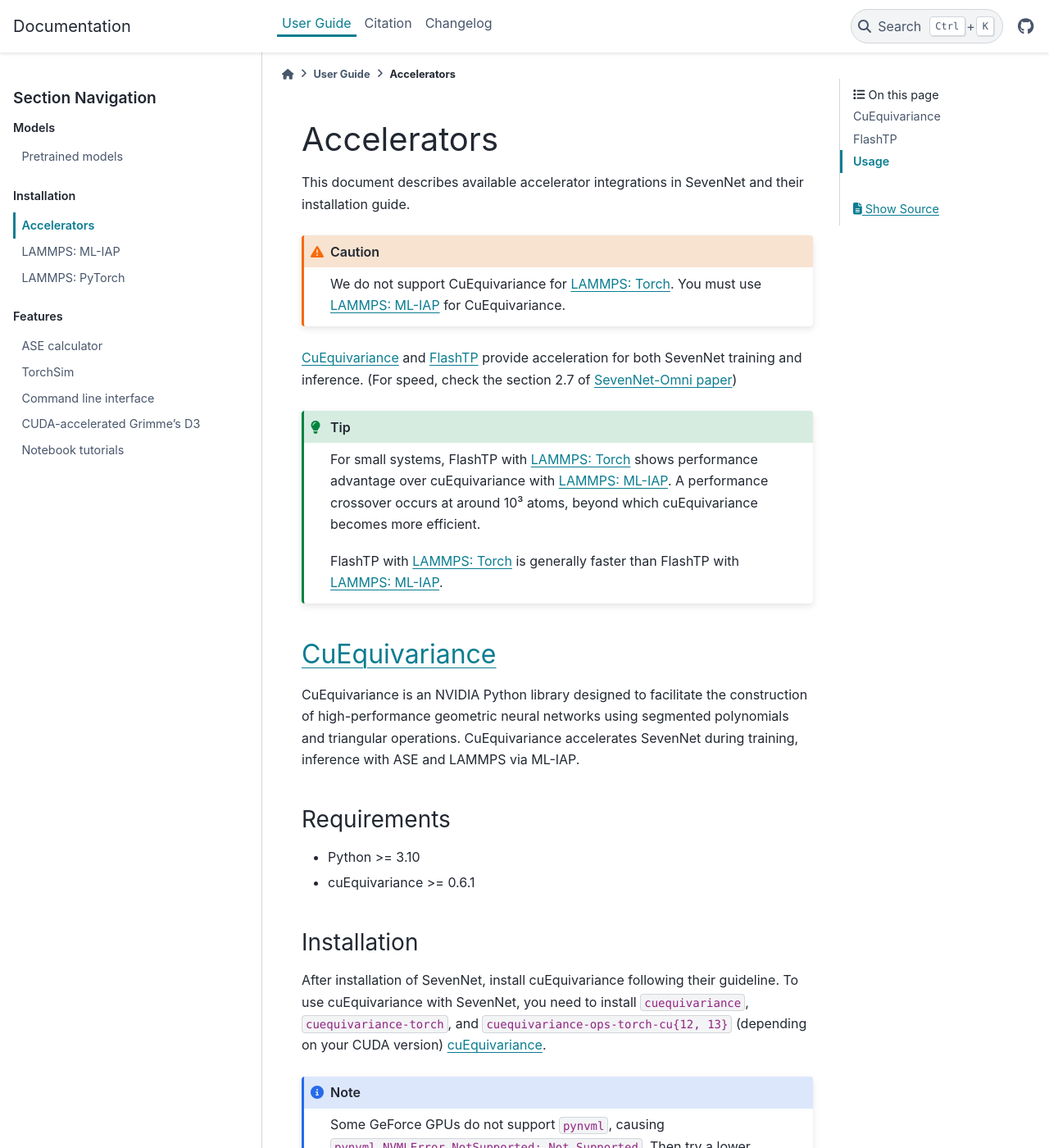
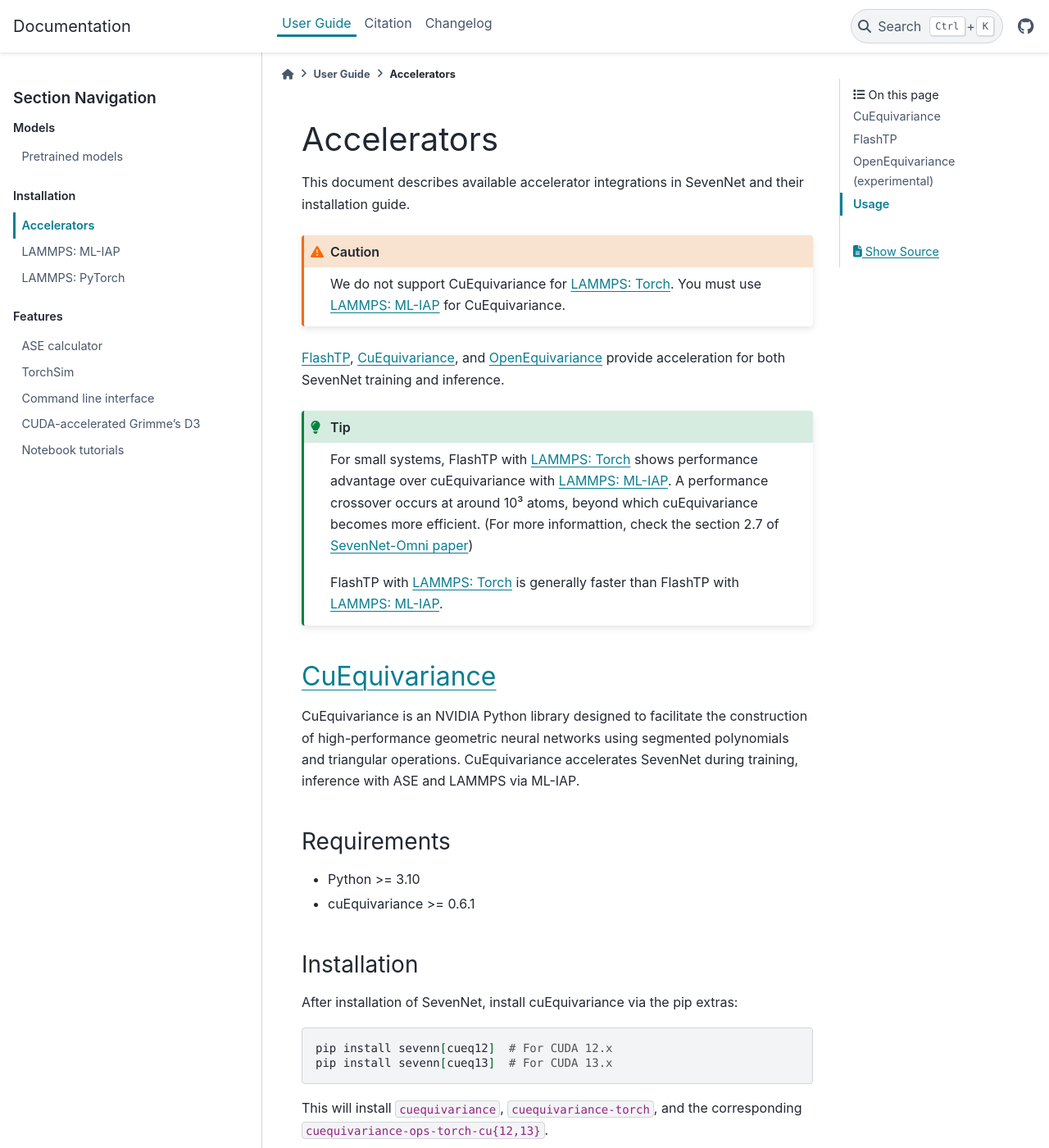
Before and after one commit to MDIL-SNU/SevenNet, a Sphinx documentation site: the page built from docs/source/user_guide/accelerator.md, in a window 1280 px wide and 1400 px high. Shown: the whole window at 82% size. Built offline with Sphinx 7.4.7 and the PyData theme 0.15.4, drawn with Linux system fonts in a browser that asks for light colours; some of the changed text lies outside the part shown.

Commit message:
add oeq docs

````diff
--- a/docs/source/user_guide/accelerator.md
+++ b/docs/source/user_guide/accelerator.md
@@ -3,14 +3,14 @@
 This document describes available accelerator integrations in SevenNet and their installation guide.
 
 :::{caution}
-We do not support CuEquivariance for [LAMMPS: Torch](./lammps_mliap.md). You must use [LAMMPS: ML-IAP](./lammps_torch.md) for CuEquivariance.
+We do not support CuEquivariance for [LAMMPS: Torch](./lammps_torch.md). You must use [LAMMPS: ML-IAP](./lammps_mliap.md) for CuEquivariance.
 :::
 
-[CuEquivariance](https://github.com/NVIDIA/cuEquivariance) and [FlashTP](https://openreview.net/forum?id=wiQe95BPaB) provide acceleration for both SevenNet training and inference. (For speed, check the section 2.7 of [SevenNet-Omni paper](https://arxiv.org/abs/2510.11241))
+[FlashTP](https://openreview.net/forum?id=wiQe95BPaB), [CuEquivariance](https://github.com/NVIDIA/cuEquivariance), and [OpenEquivariance](https://github.com/PASSIONLab/OpenEquivariance) provide acceleration for both SevenNet training and inference.
 
 :::{tip}
-For small systems, FlashTP with [LAMMPS: Torch](./lammps_mliap.md) shows performance advantage over cuEquivariance with [LAMMPS: ML-IAP](./lammps_torch.md).
-A performance crossover occurs at around 10³ atoms, beyond which cuEquivariance becomes more efficient.
+For small systems, FlashTP with [LAMMPS: Torch](./lammps_torch.md) shows performance advantage over cuEquivariance with [LAMMPS: ML-IAP](./lammps_mliap.md).
+A performance crossover occurs at around 10³ atoms, beyond which cuEquivariance becomes more efficient.  (For more informattion, check the section 2.7 of [SevenNet-Omni paper](https://arxiv.org/abs/2510.11241))
 
 FlashTP with [LAMMPS: Torch](./lammps_mliap.md) is generally faster than FlashTP with [LAMMPS: ML-IAP](./lammps_mliap.md).
 :::
@@ -24,9 +24,16 @@
 - cuEquivariance >= 0.6.1
 
 ### Installation
-After installation of SevenNet, install cuEquivariance following their guideline.
-To use cuEquivariance with SevenNet, you need to install `cuequivariance`, `cuequivariance-torch`, and `cuequivariance-ops-torch-cu{12, 13}` (depending on your CUDA version)
-[cuEquivariance](https://github.com/NVIDIA/cuEquivariance).
+After installation of SevenNet, install cuEquivariance via the pip extras:
+
+```bash
+pip install sevenn[cueq12]  # For CUDA 12.x
+pip install sevenn[cueq13]  # For CUDA 13.x
+```
+
+This will install `cuequivariance`, `cuequivariance-torch`, and the corresponding `cuequivariance-ops-torch-cu{12,13}`.
+
+Alternatively, you can install cuEquivariance manually following [their guideline](https://github.com/NVIDIA/cuEquivariance).
 
 :::{note}
 Some GeForce GPUs do not support `pynvml`,
@@ -79,8 +86,33 @@
 
 For more information, see [FlashTP](https://github.com/SNU-ARC/flashTP).
 
+## [OpenEquivariance (experimental)](https://github.com/PASSIONLab/OpenEquivariance)
+
+:::{caution}
+OpenEquivariance support in SevenNet is currently experimental.
+:::
+
+OpenEquivariance (oEq) is a library for acceleration of equivariant tensor products. Unlike cuEquivariance, its kernels are compiled once per irreps configuration, eliminating runtime recompilation overhead during training on diverse datasets.
+
+### Requirements
+- Python >= 3.10
+- openequivariance
+
+### Installation
+```bash
+pip install sevenn[oeq]
+```
+
+Check your installation:
+```bash
+python -c 'from sevenn.nn.oeq_helper import is_oeq_available; print(is_oeq_available())'
+True
+```
+
+For more information, see [OpenEquivariance](https://github.com/PASSIONLab/OpenEquivariance).
+
 ## Usage
-After the installation, you can leverage the accelerator with appropriate flag (`--enable_cueq`) or (`--enable_flash`) options
+After the installation, you can leverage the accelerator with appropriate flag (`--enable_cueq`), (`--enable_flash`), or (`--enable_oeq`) options
 
 - [Training](./cli.md#sevenn-train)
 - [ASE Calculator](./ase_calculator.md)
````
Also changed, not shown: docs/source/user_guide/ase_calculator.md (+3 -3 lines), docs/source/user_guide/cli.md (+5 -5 lines), docs/source/user_guide/lammps_mliap.md (+5 -3 lines), docs/source/user_guide/lammps_torch.md (+3 -1 lines).
